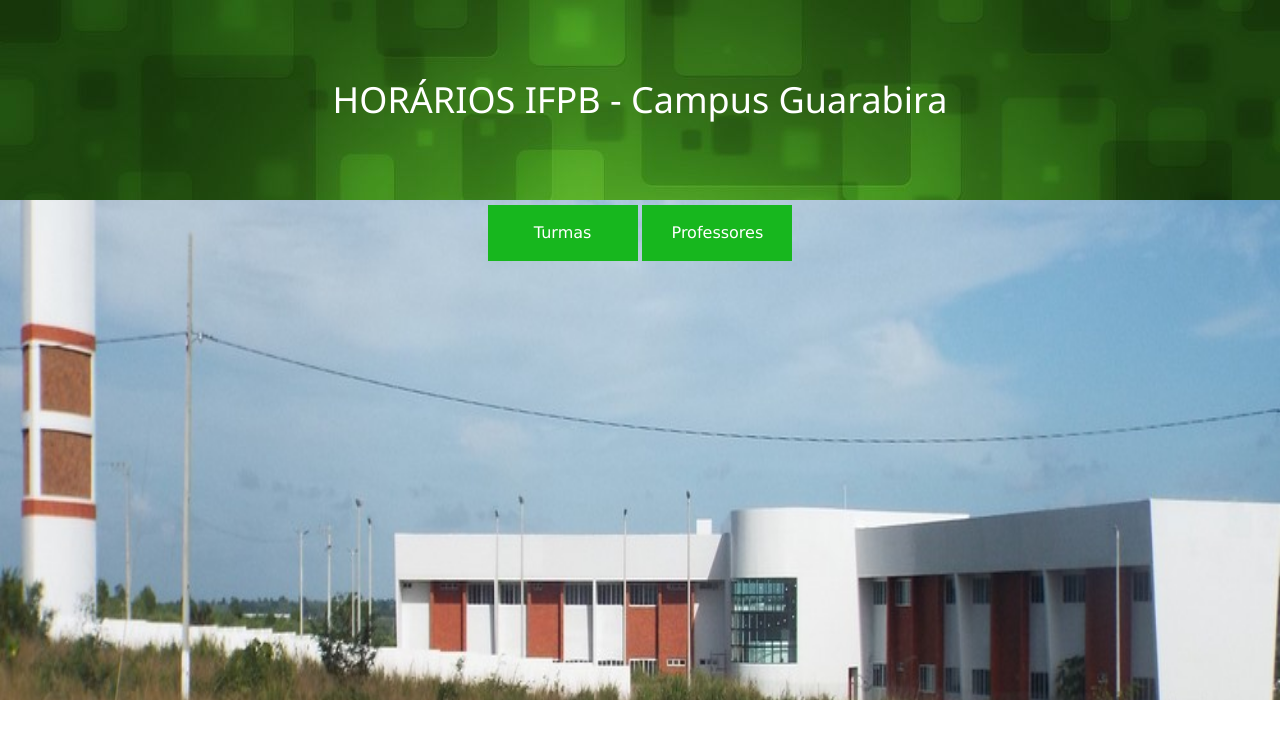
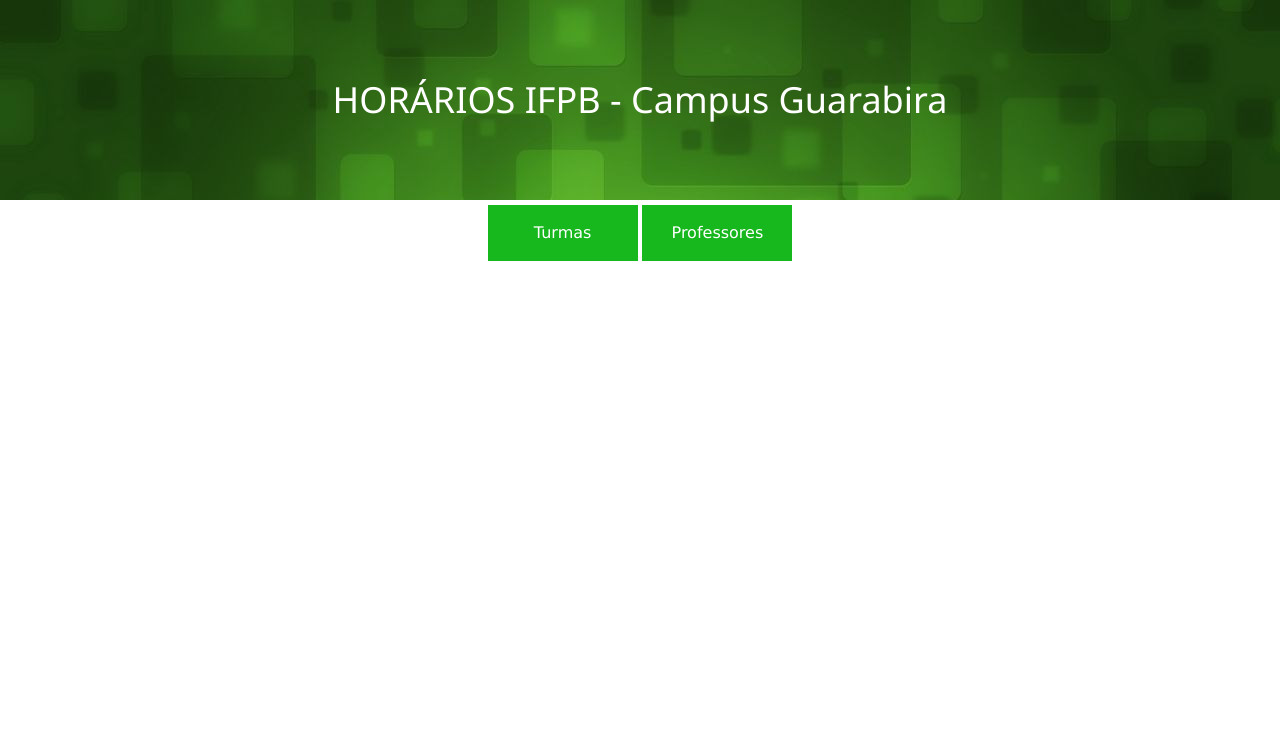
Before and after one commit to lucasrzd/web004HorArio, a Jekyll site: the page built from index.html, in a window 1280 px wide. Shown: the top 739 px of the page. Built offline with Jekyll 4.4.1, drawn with Linux system fonts in a browser that asks for light colours.

Commit message:
Update index.html

```diff
--- a/index.html
+++ b/index.html
@@ -4,10 +4,9 @@
 
 <div style="background-image:url(img/background-title.jpg);height: 200px; width:100%;text-align:center;vertical-align:middle;"class="wrapper"><h1 style="color:white">HORÁRIOS IFPB - Campus Guarabira</h1></div>
 
-<div style="background-image:url(img/ifpb-foto.jpg);height: 500px; width:100%;background-repeat: no-repeat;background-attachment: fixed;background-size: 100% 100%;text-align:center;vertical-align:middle;">
   <button onclick="Turma()" class="dropbtn">Turmas</button>
   <button onclick="Professor()" class="dropbtn">Professores</button>
-</div>
+
 <div id = "turmas" class="w3-container" style="display:none">
   <div class="dropdown">
     <button onclick="myFunction('myDropdownTurma')" class="dropbtn">Pesquisa</button>
```
